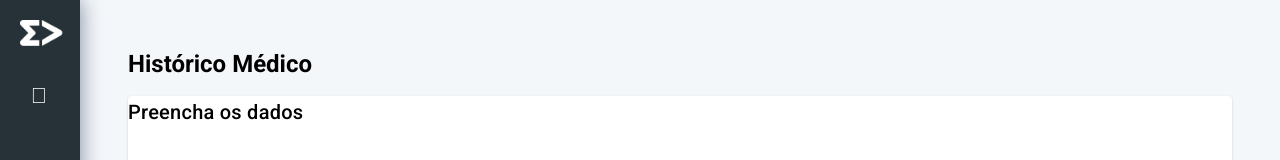
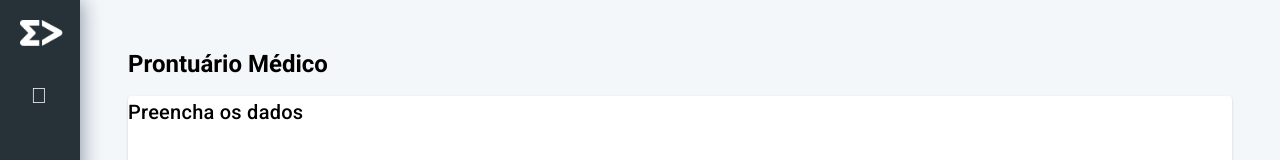
Before and after one commit to MV-CUBO/PROJETO-CUBO-FINAL--FRONTEND, an Angular app: page /createpep in a window 1280 px wide. Shown: the top 160 px of the page. Built offline with nearby package versions, Linux system fonts and the light colour scheme.

Commit message:
refactor(pep): update create pep

```diff
--- a/src/app/pep/pep-create/pep-create.component.html
+++ b/src/app/pep/pep-create/pep-create.component.html
@@ -1,4 +1,4 @@
-<h1 class="card-title"><strong>Histórico Médico</strong></h1>
+<h1 class="card-title"><strong>Prontuário Médico</strong></h1>
 
 <mat-card class="container-model">
 
```
